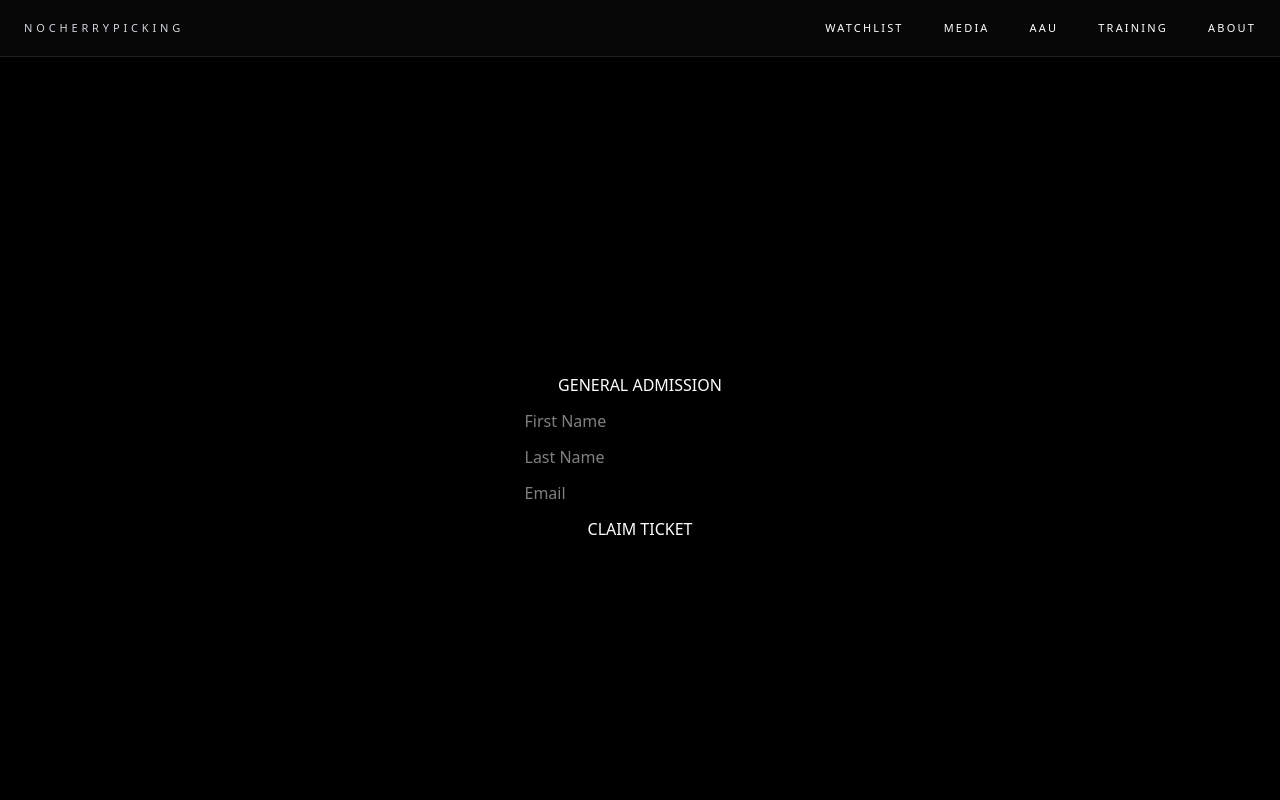
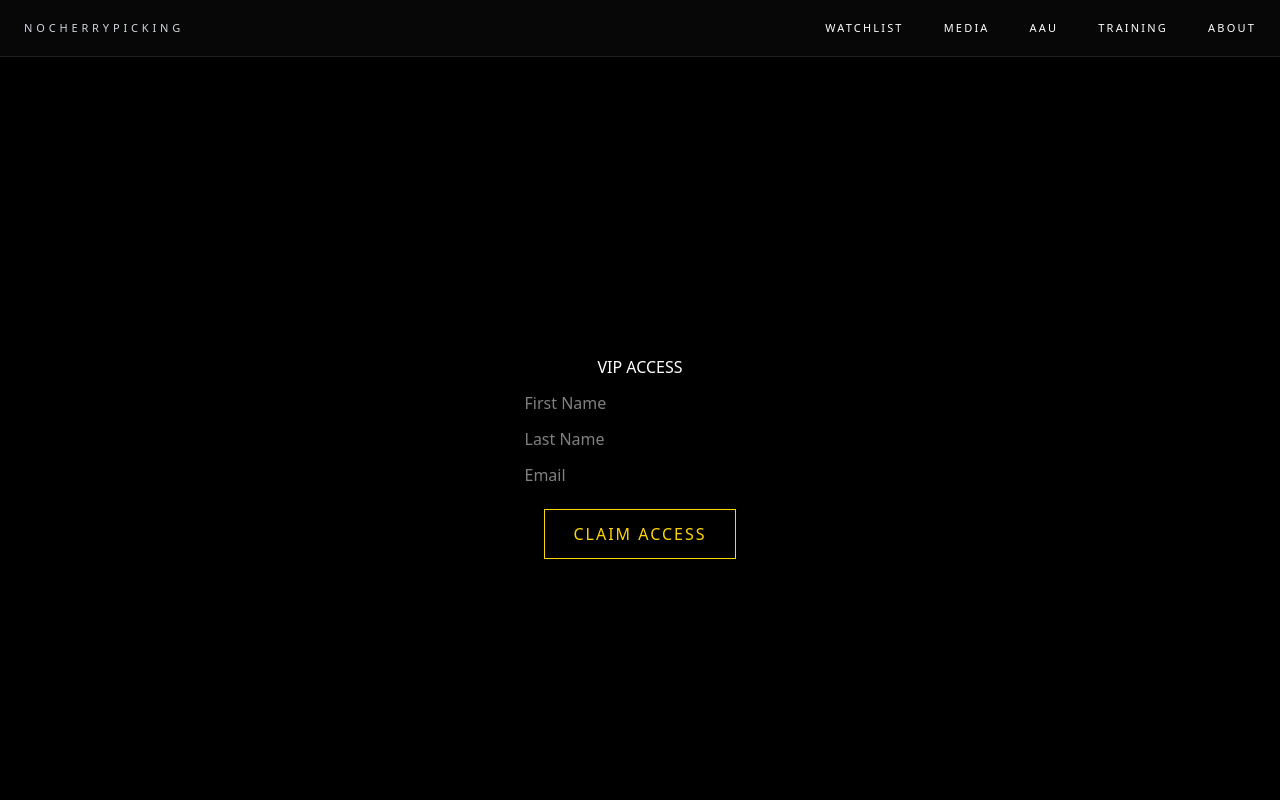
Before and after one commit to nocherrypicking-ra/ncphoops, a Next.js app: page /tickets/ga in a window 1280 px wide. Shown: the top 800 px of the page. Built offline with nearby package versions, Linux system fonts and the light colour scheme.

Commit message:
Update page.tsx

```diff
--- a/app/tickets/ga/page.tsx
+++ b/app/tickets/ga/page.tsx
@@ -2,7 +2,7 @@
 
 import { useState } from "react";
 
-export default function GAPage() {
+export default function VIPPage() {
   const [form, setForm] = useState({
     first: "",
     last: "",
@@ -24,17 +24,21 @@ export default function GAPage() {
           first: form.first,
           last: form.last,
           email: form.email,
-          type: "GA"
+          type: "VIP"
         })
       });
 
-      alert("Ticket Claimed ✅");
+      alert("VIP Access Granted 🏆");
 
-      setForm({ first: "", last: "", email: "" });
+      setForm({
+        first: "",
+        last: "",
+        email: ""
+      });
 
     } catch (err) {
       console.error(err);
-      alert("Error submitting form ❌");
+      alert("Error claiming ticket ❌");
     }
 
     setLoading(false);
@@ -42,14 +46,35 @@ export default function GAPage() {
 
   return (
     <div style={container}>
-      <h1>GENERAL ADMISSION</h1>
+      <h1>VIP ACCESS</h1>
 
-      <input placeholder="First Name" value={form.first} onChange={(e) => setForm({ ...form, first: e.target.value })} />
-      <input placeholder="Last Name" value={form.last} onChange={(e) => setForm({ ...form, last: e.target.value })} />
-      <input placeholder="Email" value={form.email} onChange={(e) => setForm({ ...form, email: e.target.value })} />
+      <input
+        type="text"
+        placeholder="First Name"
+        value={form.first}
+        onChange={(e) => setForm({ ...form, first: e.target.value })}
+      />
 
-      <button onClick={handleSubmit} disabled={loading}>
-        {loading ? "SUBMITTING..." : "CLAIM TICKET"}
+      <input
+        type="text"
+        placeholder="Last Name"
+        value={form.last}
+        onChange={(e) => setForm({ ...form, last: e.target.value })}
+      />
+
+      <input
+        type="email"
+        placeholder="Email"
+        value={form.email}
+        onChange={(e) => setForm({ ...form, email: e.target.value })}
+      />
+
+      <button
+        onClick={handleSubmit}
+        disabled={loading}
+        style={buttonStyle}
+      >
+        {loading ? "SUBMITTING..." : "CLAIM ACCESS"}
       </button>
     </div>
   );
@@ -65,3 +90,13 @@ const container = {
   justifyContent: "center",
   gap: "12px"
 };
+
+const buttonStyle = {
+  padding: "12px 28px",
+  backgroundColor: "transparent",
+  color: "#FFD700",
+  border: "1px solid #FFD700",
+  cursor: "pointer",
+  letterSpacing: "2px",
+  marginTop: "10px"
+};
```
